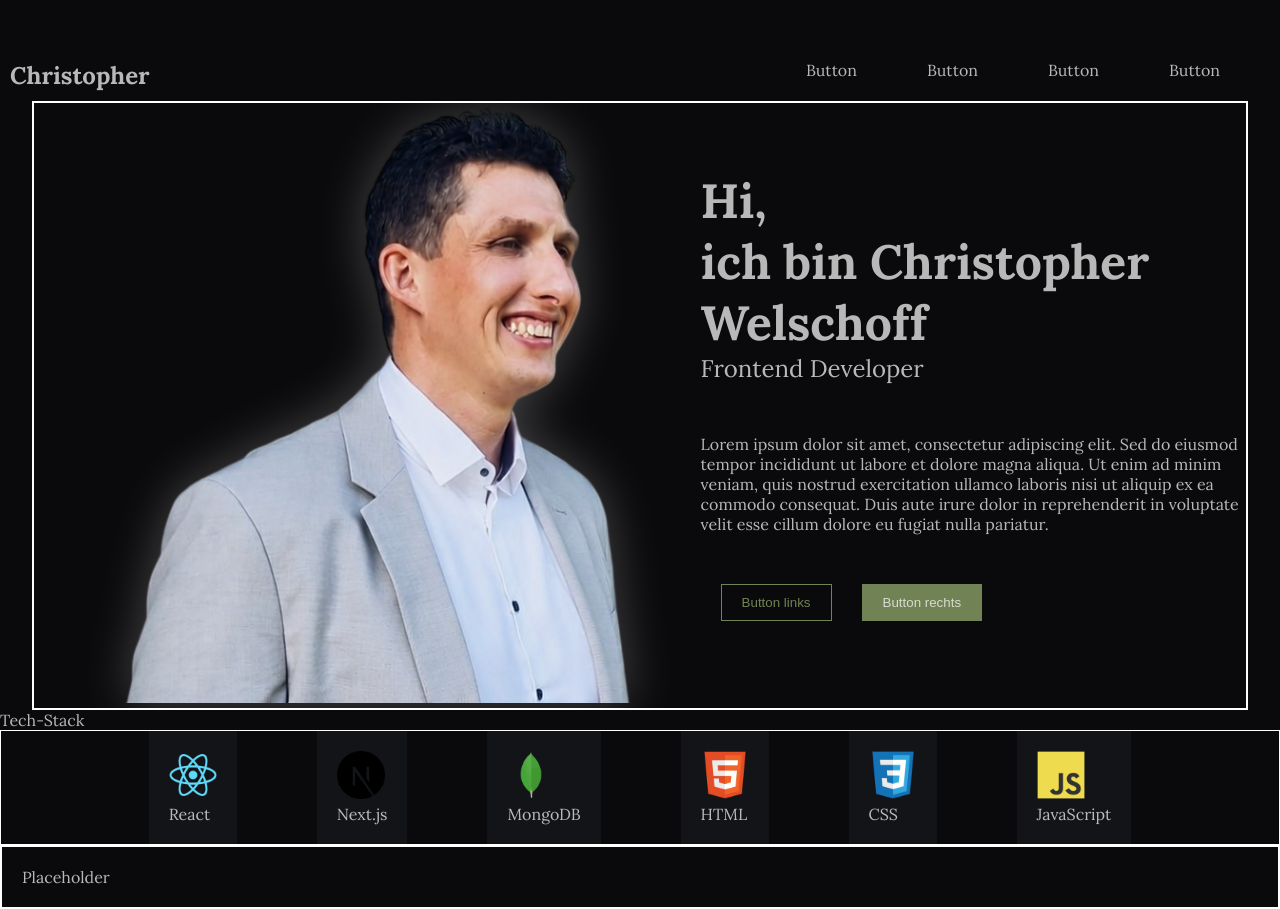
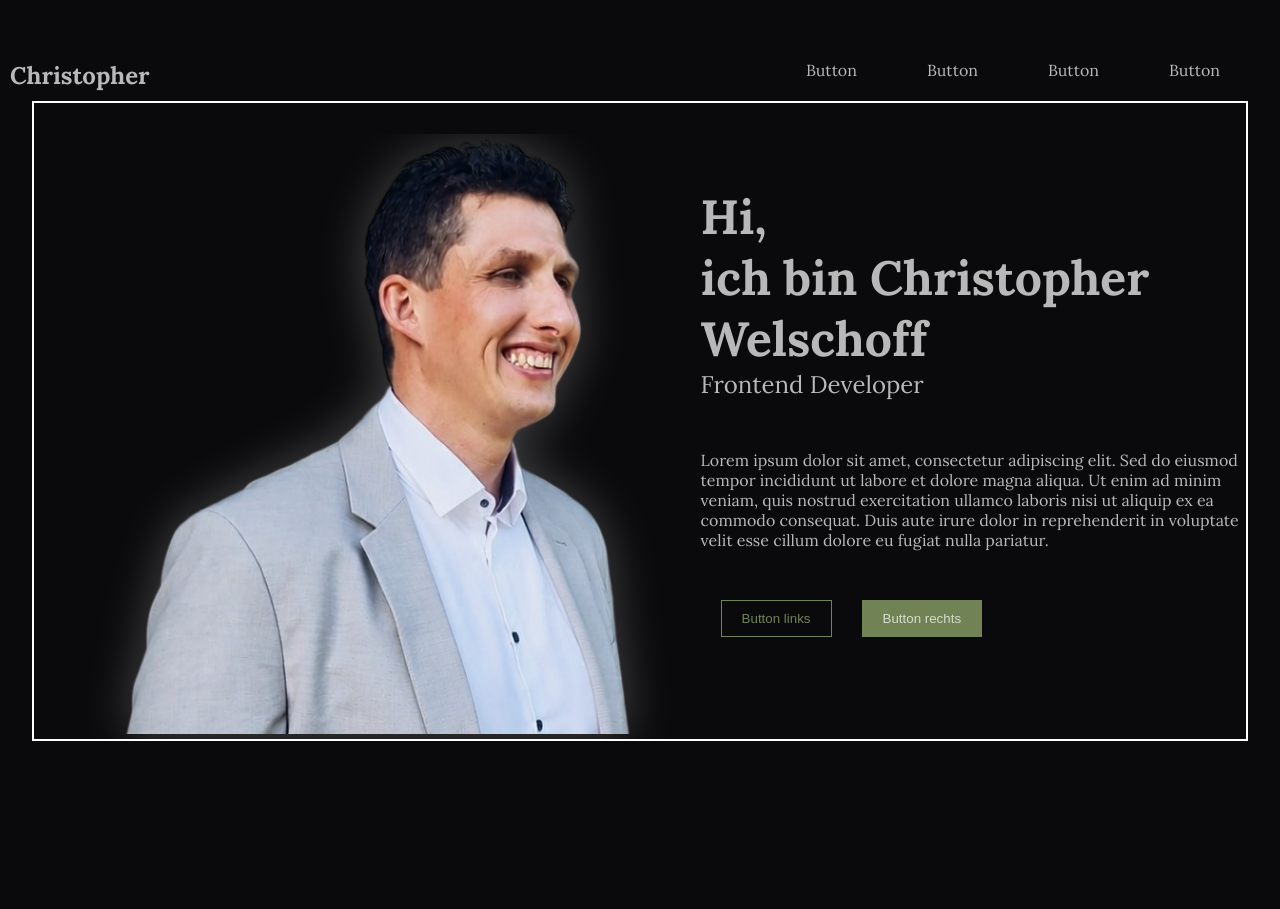
Before and after one commit to ChristopherWelschoff/my-website, a Next.js app: page / in a window 1280 px wide. After the commit the page ends 800 px from the top, so only its background shows below. Built offline with nearby package versions, Linux system fonts and the light colour scheme.

Commit message:
fix design bugs

```diff
--- a/components/Layout/Layout.js
+++ b/components/Layout/Layout.js
@@ -17,13 +17,12 @@ export default function Layout({ children }) {
 
       <StyledMain>{children}</StyledMain>
 
-      <StyledFooter>Placeholder</StyledFooter>
+      {/* <StyledFooter>Placeholder</StyledFooter> */}
     </Page>
   );
 }
 
 const Page = styled.div`
-  min-height: 100vh;
   display: flex;
   flex-direction: column;
 `;
@@ -56,8 +55,8 @@ const StyledLink = styled(Link)`
   }
 `;
 
-const StyledFooter = styled.footer`
-  width: 100%;
-  border: solid white 2px;
-  padding: 20px;
-`;
+// const StyledFooter = styled.footer`
+//   width: 100%;
+//   border: solid white 2px;
+//   padding: 20px;
+// `;
--- a/components/Skillbar/skillbar.js
+++ b/components/Skillbar/skillbar.js
@@ -44,6 +44,8 @@ const StyledListItem = styled.li`
   gap: 5px;
   flex-direction: column;
   justify-content: center;
-  padding: 20px;
+  padding: 24px 48px;
   background-color: var(--bg-card);
+
+  /* filter: drop-shadow(0 0 25px rgba(255, 255, 255, 0.25)); */
 `;
--- a/pages/_app.js
+++ b/pages/_app.js
@@ -8,7 +8,6 @@ export default function App({ Component, pageProps }) {
       <GlobalStyle />
       <Layout>
         <Component {...pageProps} />
-        <Skillbar />
       </Layout>
     </>
   );
--- a/pages/index.js
+++ b/pages/index.js
@@ -1,6 +1,5 @@
 import styled from "styled-components";
 import Image from "next/image";
-
 
 export default function Home() {
   return (
@@ -31,7 +30,6 @@ export default function Home() {
           <StyledButtonRight>Button rechts</StyledButtonRight>
         </ButtonContainer>
       </StyledTitle>
-
     </MainContent>
   );
 }
@@ -41,6 +39,7 @@ const MainContent = styled.div`
   justify-content: space-around;
   font-size: 1.15rem;
   width: 95%;
+  min-height: 80vh;
   margin: 0 auto;
   border: solid white 2px;
 `;
```
